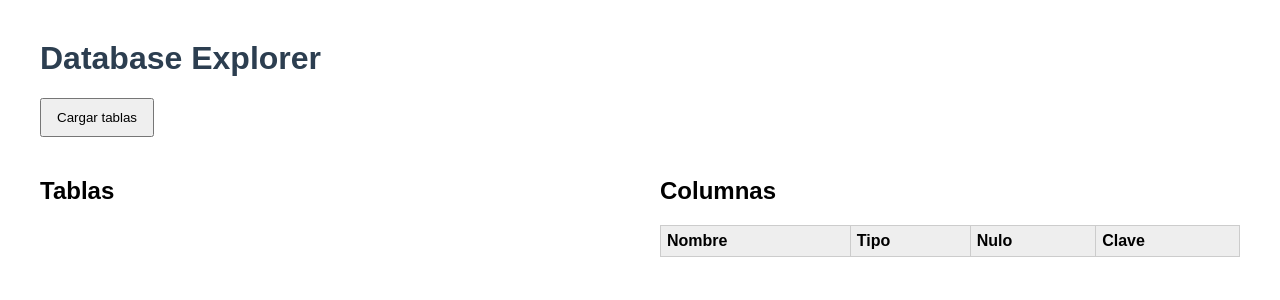
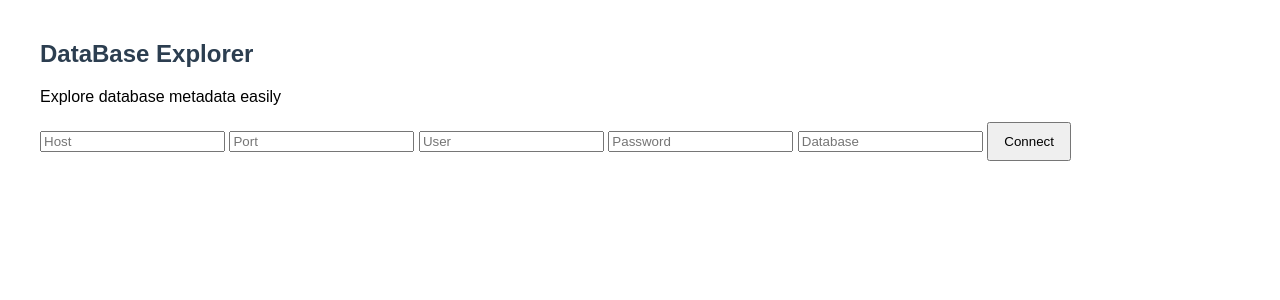
Before and after one commit to Shoreb/explorer-db, a FastAPI app: page / in a window 1280 px wide. Shown: the top 300 px of the page. Run offline with FastAPI, Linux system fonts and the light colour scheme; lists and menus that the app fills with data are empty.

Commit message:
Agregar estructura de UI base con secciones de conexión y explorador

```diff
--- a/frontend/templates/index.html
+++ b/frontend/templates/index.html
@@ -1,39 +1,56 @@
 <!DOCTYPE html>
-<html lang="es">
+<html lang="en">
 <head>
-    <meta charset="UTF-8">
-    <title>DB Explorer</title>
-    <link rel="stylesheet" href="/static/css/styles.css">
+  <meta charset="UTF-8" />
+  <title>Database Explorer</title>
+  <link rel="stylesheet" href="/static/css/styles.css" />
 </head>
 <body>
 
-    <h1>Database Explorer</h1>
+  <!-- SECCIÓN 1: CONEXIÓN -->
+  <section id="connection-section">
+    <div class="hero">
+      <h1>DataBase Explorer</h1>
+      <p>Explore database metadata easily</p>
+      <!-- imagen va aquí luego -->
+    </div>
 
-    <button id="loadTablesBtn">Cargar tablas</button>
+    <form id="connection-form">
+      <input id="host" placeholder="Host" required />
+      <input id="port" placeholder="Port" type="number" required />
+      <input id="user" placeholder="User" required />
+      <input id="password" placeholder="Password" type="password" required />
+      <input id="database" placeholder="Database" required />
 
-    <div class="container">
+      <button type="submit">Connect</button>
+    </form>
+
+    <p id="connection-error" class="error"></p>
+  </section>
+
+  <!-- SECCIÓN 2: EXPLORADOR -->
+  <section id="explorer-section" hidden>
     <div class="tables">
-            <h2>Tablas</h2>
-            <ul id="tablesList"></ul>
+      <h2>Tables</h2>
+      <ul id="tables-list"></ul>
     </div>
 
     <div class="columns">
-            <h2>Columnas</h2>
-            <table id="columnsTable">
+      <h2>Columns</h2>
+      <table>
         <thead>
           <tr>
-                        <th>Nombre</th>
-                        <th>Tipo</th>
-                        <th>Nulo</th>
-                        <th>Clave</th>
+            <th>Attribute</th>
+            <th>Type</th>
+            <th>Nullable</th>
+            <th>Key</th>
           </tr>
         </thead>
-                <tbody></tbody>
+        <tbody id="columns-table"></tbody>
       </table>
     </div>
-    </div>
+  </section>
 
   <script src="/static/js/app.js"></script>
 </body>
-
 </html>
```
Lines whose indentation alone changed are shown as unchanged.
